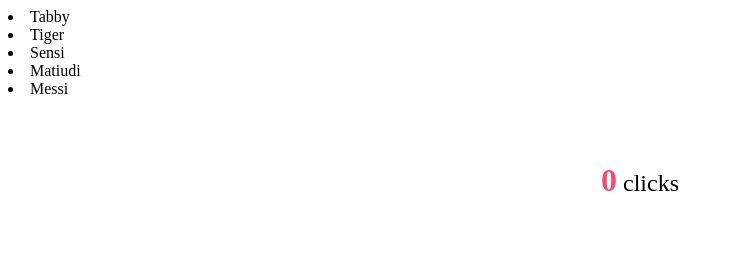
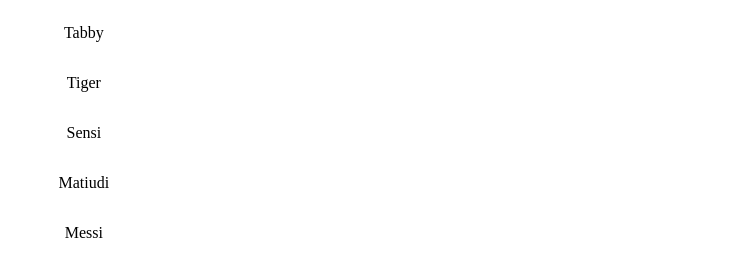
Before and after one commit to mosaaleb/cat-clicker, a website: page index.html in a window 1280 px wide. Shown: the whole page, without its empty margins (0-733 px from the left). Drawn offline with Linux system fonts and the light colour scheme.

Commit message:
change layout and add css styles

```diff
--- a/css/style.css
+++ b/css/style.css
@@ -1,38 +1,43 @@
+
+main {
+  display: flex;
+}
+
+/* SIDEBAR */
+.cat-list {
+  list-style: none;
+  width: 12%;
+}
+
+.cat-list li {
+  cursor: pointer;
+  text-align: center;
+  border-radius: 1rem;
+  padding: 1rem;
+}
+
+.cat-list li:hover {
+  background-color: #F64C72;
+}
 
 
-.images-container {
-  width: 80%;
-  margin: 50px auto;
+/* CONTENT */
+.cat-item {
+  width: 70%;
+  margin: 0 auto;
   display: flex;
   flex-wrap: wrap;
-  justify-content: center;
-  align-items: center;
+  justify-content: space-around;
+  align-items: start;
 }
 
-.cat-item {
-  width: calc(25% - 20px);
-  margin: 10px;
+.cat-item .cat-name, .cat-item .clicks-count {
+  font-weight: bold;
+  font-size: 2rem;
 }
 
 .cat-img {
-  max-width: 100%;
-  max-height: 100%;
+  max-width: 50%;
   padding-bottom: 5px;
   border-radius: 4%;
 }
-
-.cat-img:hover {
-  transition: transform .2s ease;
-  transform: scale(1.05);
-}
-
-.image-footer {
-  text-align: center;
-  font-size: 1.5rem;
-}
-
-.image-footer span {
-  color: #F64C72;
-  font-weight: bold;
-  font-size: 2rem;
-}
--- a/index.html
+++ b/index.html
@@ -15,13 +15,13 @@
 
   <main>
 
-    <aside id="cat-list">
+    <aside id="cat-list" class="cat-list">
     </aside>
 
-    <div id="cat-item">
-      <h5 id="cat-name"></h5>
+    <div id="cat-item" class="cat-item">
+      <h5 id="cat-name" class="cat-name"></h5>
       <img id="cat-img" class="cat-img">
-      <p class="image-footer"><span id="clicks-count">0</span> clicks</p>
+      <p id="clicks-count" class="clicks-count"></p>
     </div>
 
   </main>
```
